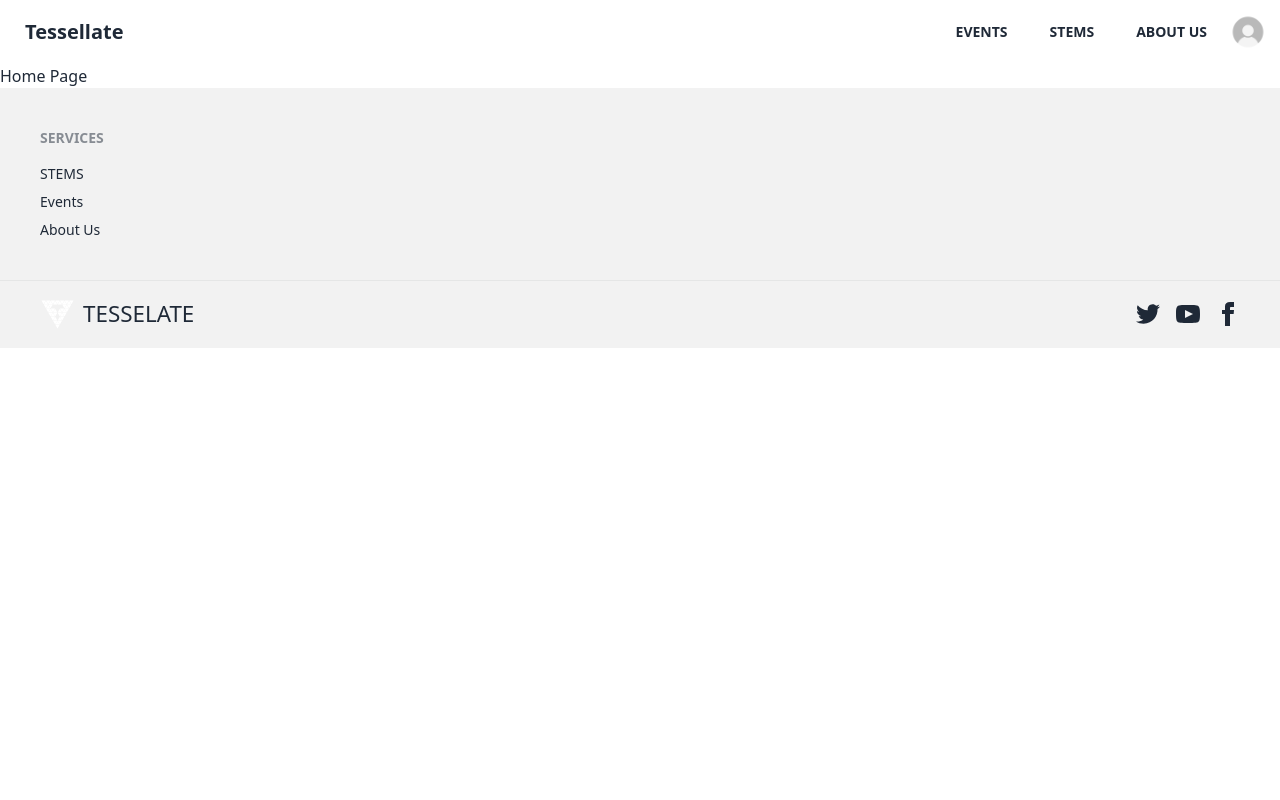
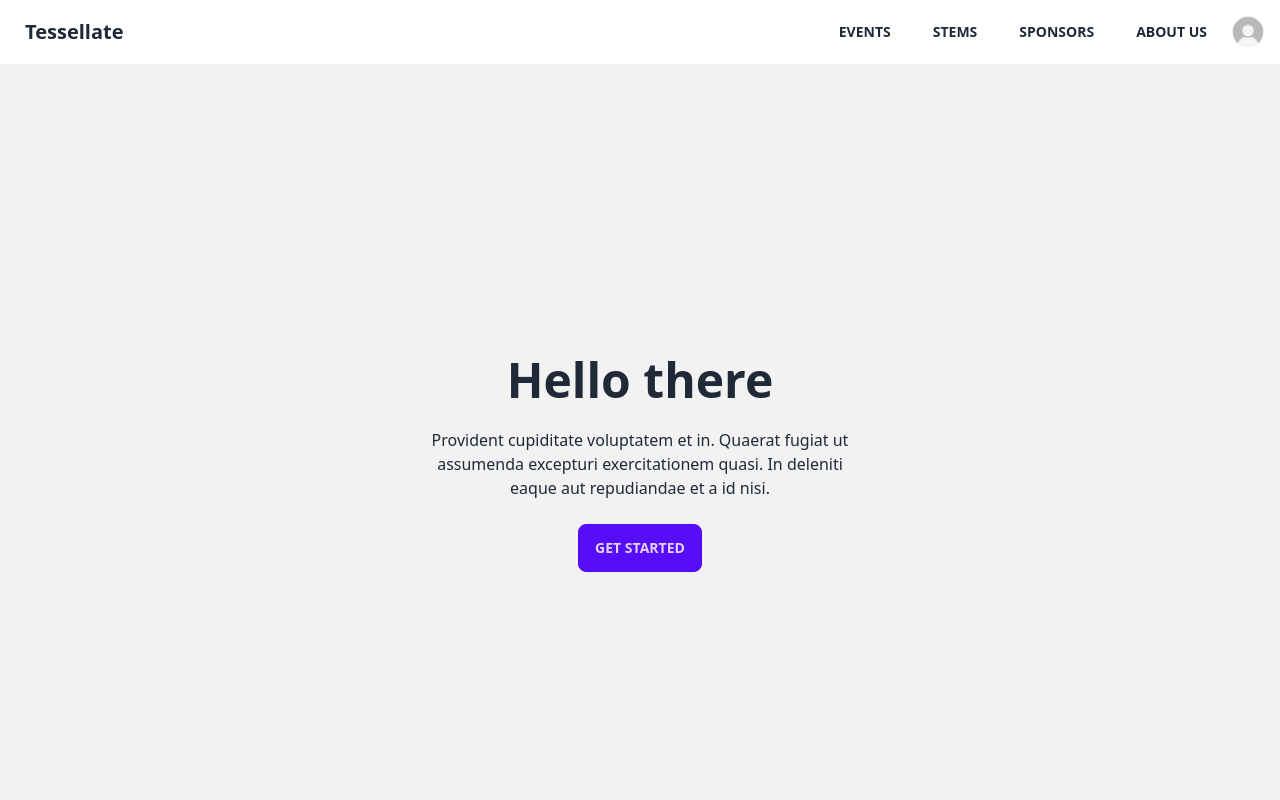
Before and after one commit to Tessellate-CMI/tessellate-frontend, a SvelteKit app: page / in a window 1280 px wide. Shown: the top 800 px of the page. Built offline with nearby package versions, Linux system fonts and the light colour scheme.

Commit message:
feat(component): added sponsor page and temp hero comp
added a sponsor page and links to it. Added a hero component to the home page.

```diff
--- a/src/routes/+layout.svelte
+++ b/src/routes/+layout.svelte
@@ -9,6 +9,7 @@
     <div class="flex-none gap-2">
         <button class="btn btn-ghost"><a href="/events">Events</a></button>
         <button class="btn btn-ghost"><a href="/stems/">Stems</a></button>
+        <button class="btn btn-ghost"><a href="/sponsors">Sponsors</a></button>
         <button class="btn btn-ghost"><a href="/about-us">About Us</a></button>
     </div>
     <a href="/profile">
@@ -27,6 +28,7 @@
         <span class="footer-title">Services</span>
         <a class="link-hover link" href="/stems">STEMS</a>
         <a class="link-hover link" href="/events">Events</a>
+        <a class="link-hover link" href="/sponsors">Sponsors</a>
         <a class="link-hover link" href="/about-us">About Us</a>
     </div>
 </footer>
--- a/src/routes/+page.svelte
+++ b/src/routes/+page.svelte
@@ -1 +1,12 @@
-<h1>Home Page</h1>
+<div class="hero min-h-screen bg-base-200">
+    <div class="hero-content text-center">
+        <div class="max-w-md">
+            <h1 class="text-5xl font-bold">Hello there</h1>
+            <p class="py-6">
+                Provident cupiditate voluptatem et in. Quaerat fugiat ut assumenda excepturi
+                exercitationem quasi. In deleniti eaque aut repudiandae et a id nisi.
+            </p>
+            <button class="btn btn-primary">Get Started</button>
+        </div>
+    </div>
+</div>
--- /dev/null
+++ b/src/routes/sponsors/+page.svelte
@@ -0,0 +1 @@
+<h1>Sponsors</h1>
```
